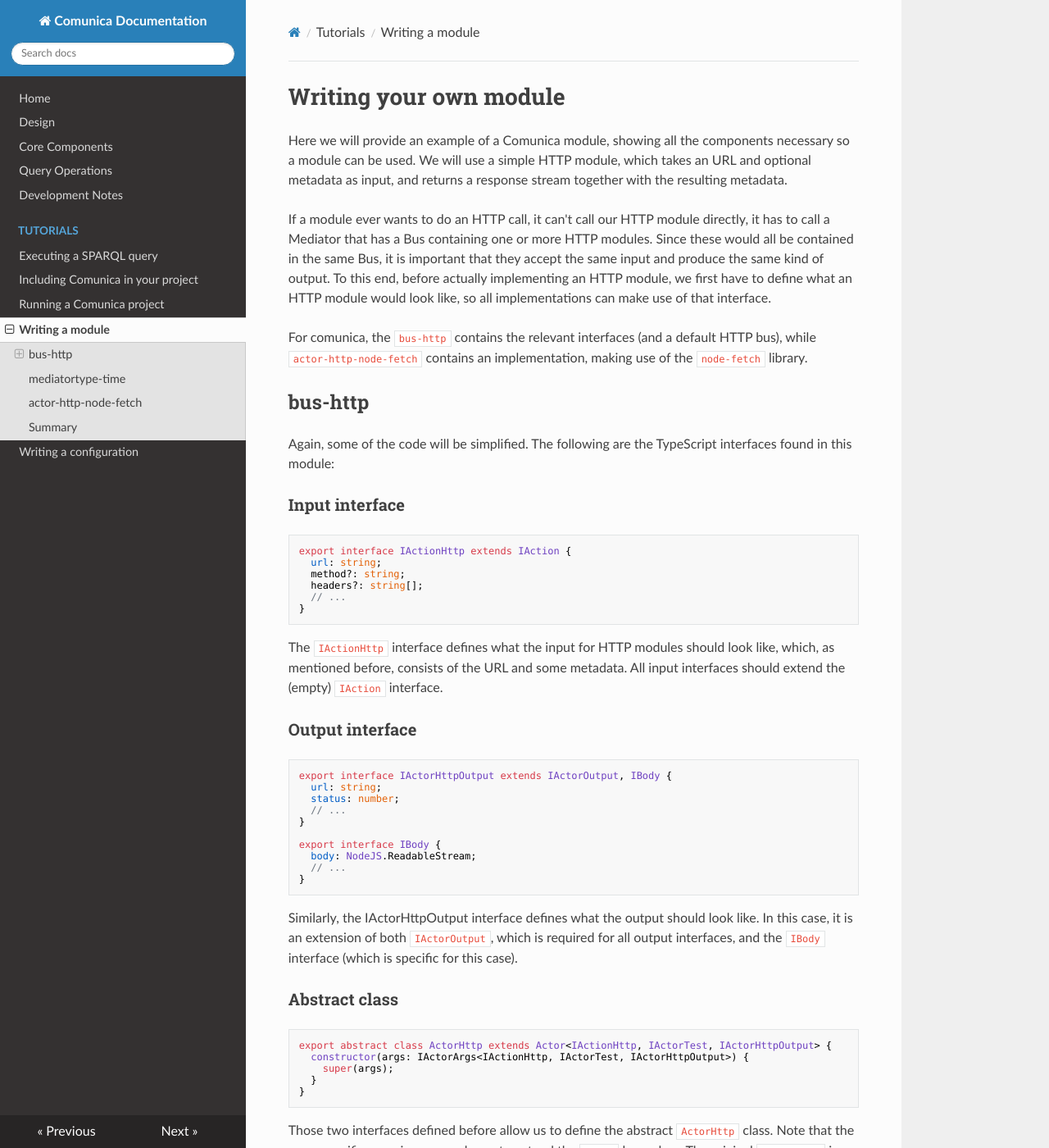
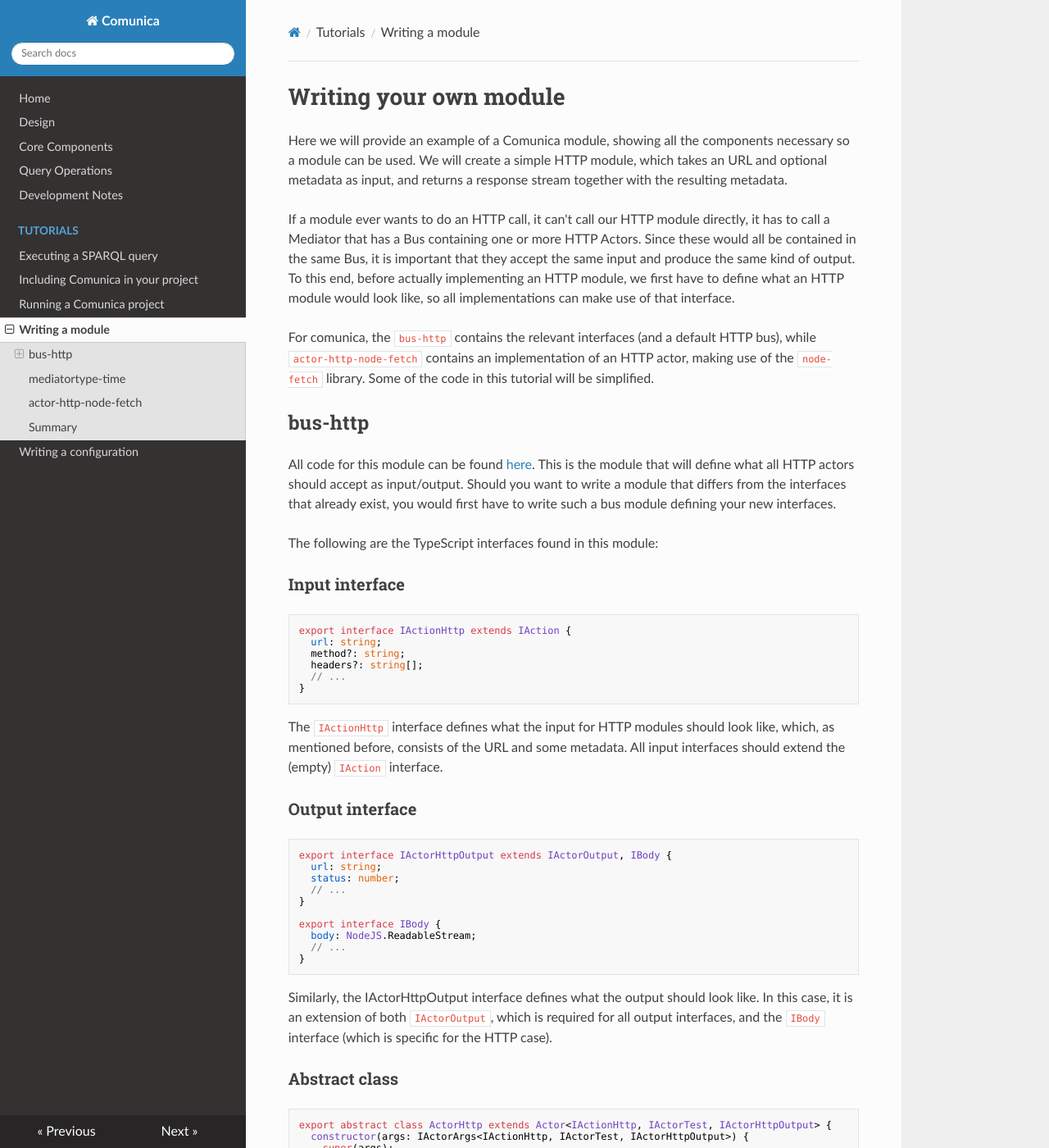
Before and after one commit to comunica/Documentation-Comunica, an MkDocs documentation site: the page built from docs/tutorials/write-module.md, in a window 1280 px wide and 1400 px high. Shown: the whole window at 82% size. Built offline with MkDocs 1.6.1, drawn with Linux system fonts in a browser that asks for light colours; nearby versions of some CDN libraries; old or Windows-style settings are respelled for this version of MkDocs; some of the changed text lies outside the part shown.

Commit message:
Update write-module tutorial

````diff
--- a/docs/tutorials/write-module.md
+++ b/docs/tutorials/write-module.md
@@ -2,11 +2,11 @@
 
 Here we will provide an example of a Comunica module,
 showing all the components necessary so a module can be used.
-We will use a simple HTTP module, which takes an URL and optional metadata as input,
+We will create a simple HTTP module, which takes an URL and optional metadata as input,
 and returns a response stream together with the resulting metadata.
 
 If a module ever wants to do an HTTP call, it can't call our HTTP module directly,
-it has to call a Mediator that has a Bus containing one or more HTTP modules.
+it has to call a Mediator that has a Bus containing one or more HTTP Actors.
 Since these would all be contained in the same Bus,
 it is important that they accept the same input and produce the same kind of output.
 To this end, before actually implementing an HTTP module,
@@ -14,10 +14,17 @@ we first have to define what an HTTP module would look like,
 so all implementations can make use of that interface.
 
 For comunica, the `bus-http` contains the relevant interfaces (and a default HTTP bus),
-while `actor-http-node-fetch` contains an implementation, making use of the `node-fetch` library.
+while `actor-http-node-fetch` contains an implementation of an HTTP actor,
+making use of the `node-fetch` library.
+Some of the code in this tutorial will be simplified.
 
 ## bus-http
-Again, some of the code will be simplified.
+All code for this module can be found
+[here](https://github.com/comunica/comunica/tree/master/packages/bus-http).
+This is the module that will define what all HTTP actors should accept as input/output.
+Should you want to write a module that differs from the interfaces that already exist,
+you would first have to write such a bus module defining your new interfaces.
+
 The following are the TypeScript interfaces found in this module:
 
 ### Input interface
@@ -49,7 +56,7 @@ export interface IBody {
 Similarly, the IActorHttpOutput interface defines what the output should look like.
 In this case, it is an extension of both `IActorOutput`,
 which is required for all output interfaces,
-and the `IBody` interface (which is specific for this case).
+and the `IBody` interface (which is specific for the HTTP case).
 
 ### Abstract class
 ```typescript
@@ -63,8 +70,9 @@ Those two interfaces defined before allow us to define the abstract `ActorHttp`
 Note that the more specific generics are used now to extend the `Actor` base class.
 The original `IActorTest` is still used though, allowing specific implementations
 to decide independently which cost interfaces they can support.
+(TODO: link to cost interfaces explanation).
 This is the class that defines what all HTTP modules will look like:
-if someone writes an HTTP module they should inherit this class
+if someone writes an HTTP module they should inherit from this class
 (or write a new abstract class and accept that it will be incompatible with other HTTP modules).
 
 ### Bus
@@ -120,14 +128,15 @@ allowing it to be used by the `components.js` library.
 }
 ```
 
-An in-depth description of these configuration files can be found in the components.js documentation.
+An in-depth description of these configuration files can be found in the components.js
+[documentation](http://componentsjs.readthedocs.io/en/latest/).
 This file defines what could already be seen in the TypeScript example above,
 while the `requireElement` value specifically points to the TypeScript file itself.
 Additionally, the HTTP Bus defined above is set as a default value for the bus parameter,
 in case no other Bus gets assigned.
 
 ## mediatortype-time
-TODO: should have defined mediator types already
+TODO: link to mediator type explanation
 Remember that an Actor has to return metadata when its *test* function gets called.
 In this case, our implementation returns an estimate of how long it will take (in milliseconds).
 To this end, we need a Mediator Type that defines *time*.
@@ -169,13 +178,13 @@ export class ActorHttpNodeFetch extends ActorHttp {
 
 All required functions have been overloaded and the `IMediatorTypeTime` is used as Mediator type.
 The *test* function returns the expected type of metadata
-(although the estimate is not that accurate...),
+(although in this case the estimate is not that useful),
 while the *run* function returns the result of `node-fetch`,
 which itself has an output that matches what is expected.
 
-Besides that the class still has to be defined in the `components.js` format
+The class also has to be defined in the `components.js` format
 so it can be integrated with the rest of the system.
-But that configuration is also quite standard:
+This configuration is quite similar to the others:
 
 ```json
 {
--- a/mkdocs.yml
+++ b/mkdocs.yml
@@ -11,7 +11,7 @@ pages:
     - Writing a module: 'tutorials/write-module.md'
     - Writing a configuration: 'tutorials/configuration.md'
 
-site_name: Comunica Documentation
+site_name: Comunica
 
 markdown_extensions:
   - admonition
````
Also changed, not shown: other parts of docs/tutorials/write-module.md (+1 -1 lines).
